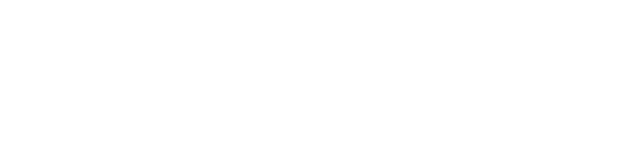
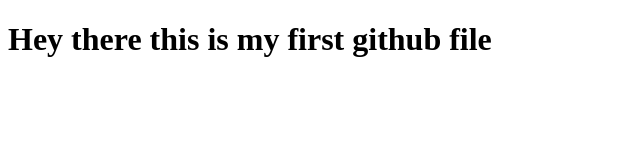
Before and after one commit to CodeWithMB/testfile, a plain HTML site: page index.html in a window 1280 px wide. Shown: the whole page, without its empty margins (0-640 px from the left). Drawn offline with Linux system fonts and the light colour scheme.

Commit message:
Update: added new line

```diff
--- a/index.html
+++ b/index.html
@@ -6,6 +6,6 @@
     <title>Document</title>
 </head>
 <body>
-
+    <h1>Hey there this is my first github file</h1>
 </body>
 </html>
```
